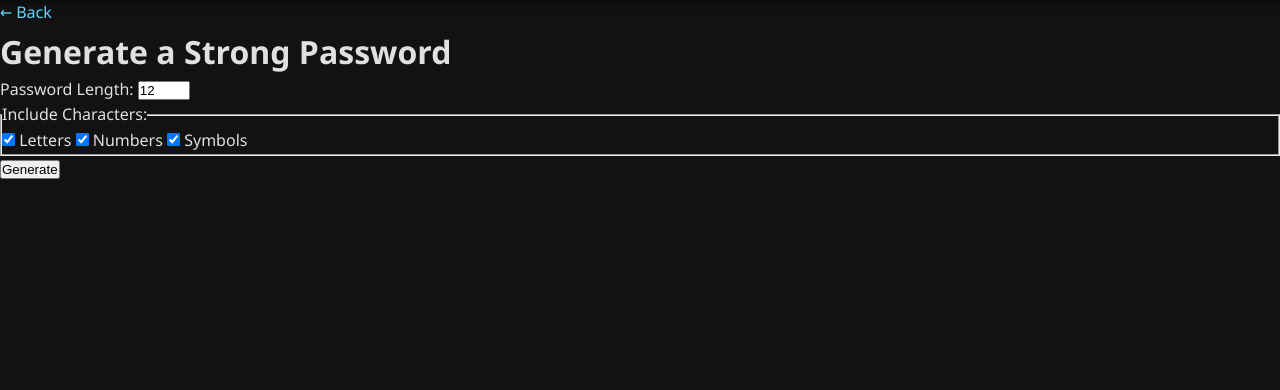
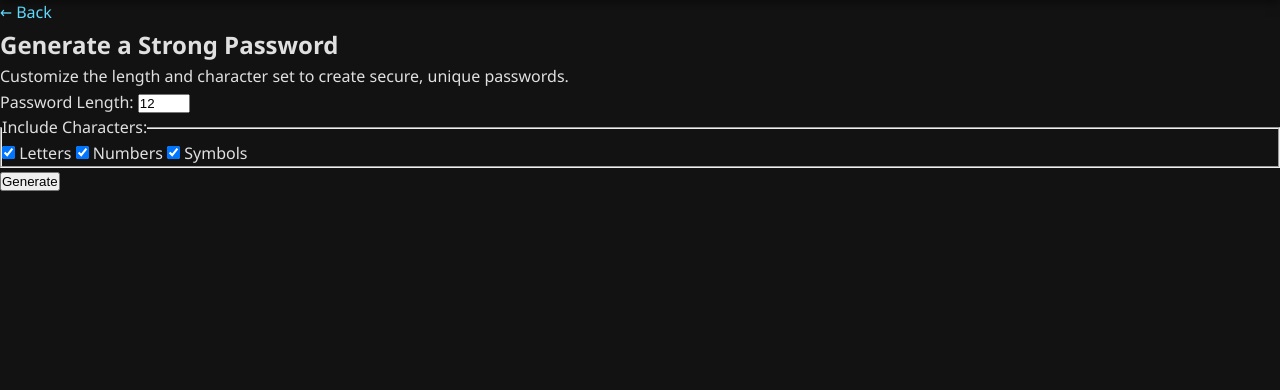
Before and after one commit to zach123abc/Hackathon-CyberSheild, a Flask app: page /generate in a window 1280 px wide. Shown: the part 112-502 px from the top of the page. Run offline with Flask 3, Linux system fonts and the light colour scheme.

Commit message:
Update generate.html

```diff
--- a/templates/generate.html
+++ b/templates/generate.html
@@ -4,7 +4,11 @@
 
 {% block content %}
 <a class="back-btn" href="{{ url_for('menu') }}">← Back</a>
-<h1>Generate a Strong Password</h1>
+
+<section class="page-header">
+  <h1>Generate a Strong Password</h1>
+  <p>Customize the length and character set to create secure, unique passwords.</p>
+</section>
 
 <div class="generator-box">
   <form method="post">
@@ -13,24 +17,24 @@
 
     <fieldset>
       <legend>Include Characters:</legend>
-      <input type="checkbox" id="letters" name="letters" checked> Letters
-      <input type="checkbox" id="numbers" name="numbers" checked> Numbers
-      <input type="checkbox" id="symbols" name="symbols" checked> Symbols
+      <label><input type="checkbox" id="letters" name="letters" checked> Letters</label>
+      <label><input type="checkbox" id="numbers" name="numbers" checked> Numbers</label>
+      <label><input type="checkbox" id="symbols" name="symbols" checked> Symbols</label>
     </fieldset>
 
-    <button type="submit">Generate</button>
+    <button type="submit" class="primary-btn">Generate</button>
   </form>
 
   {% if password %}
   <div class="result-box">
     <p><strong>Generated Password:</strong> <span id="password">{{ password }}</span></p>
-    <button id="copyBtn">Copy</button>
+    <button id="copyBtn" class="secondary-btn">Copy</button>
   </div>
   {% endif %}
 </div>
 
 <script>
-document.addEventListener('DOMContentLoaded', function () {
+document.addEventListener('DOMContentLoaded', () => {
   const copyBtn = document.getElementById('copyBtn');
   if (!copyBtn) return;
   copyBtn.addEventListener('click', async () => {
```
